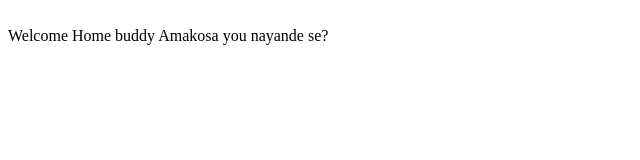
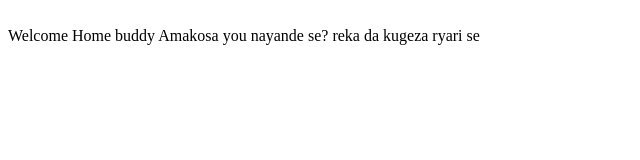
Before and after one commit to aloysmet/PLP-Learning, a plain HTML site: page index.html in a window 1280 px wide. Shown: the whole page, without its empty margins (0-640 px from the left). Drawn offline with Linux system fonts and the light colour scheme.

Commit message:
Update index.html
Yes again

```diff
--- a/index.html
+++ b/index.html
@@ -3,5 +3,6 @@
 <body>
 	<marquee><h3></marquee>Welcome Home buddy</h3></marquee>
 	Amakosa you nayande se?
+	reka da kugeza ryari se
 </body>
 </html>
```
